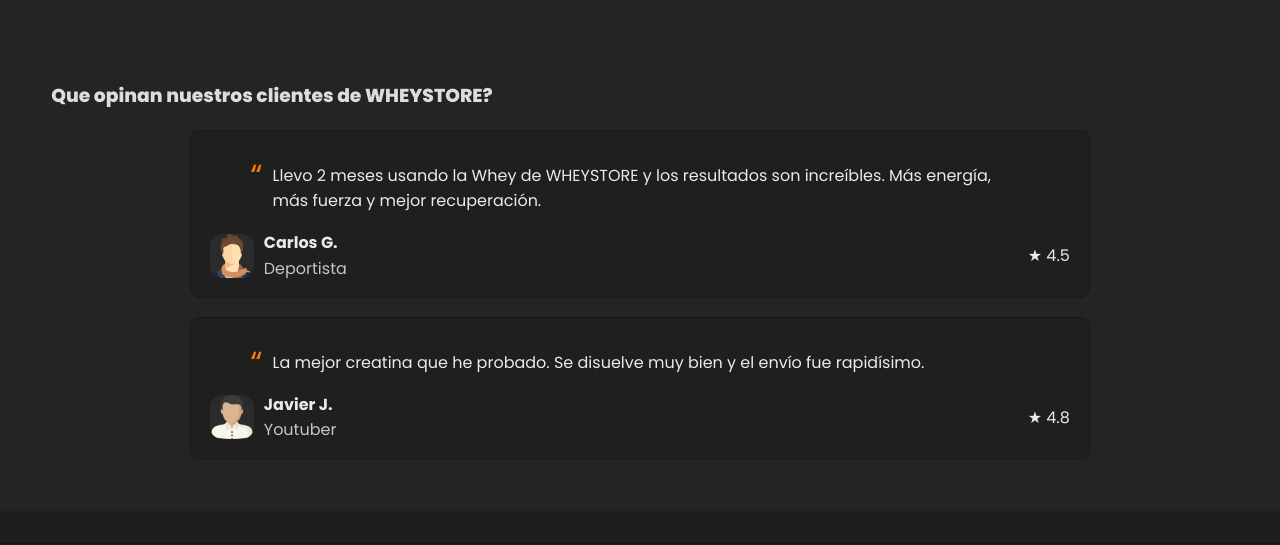
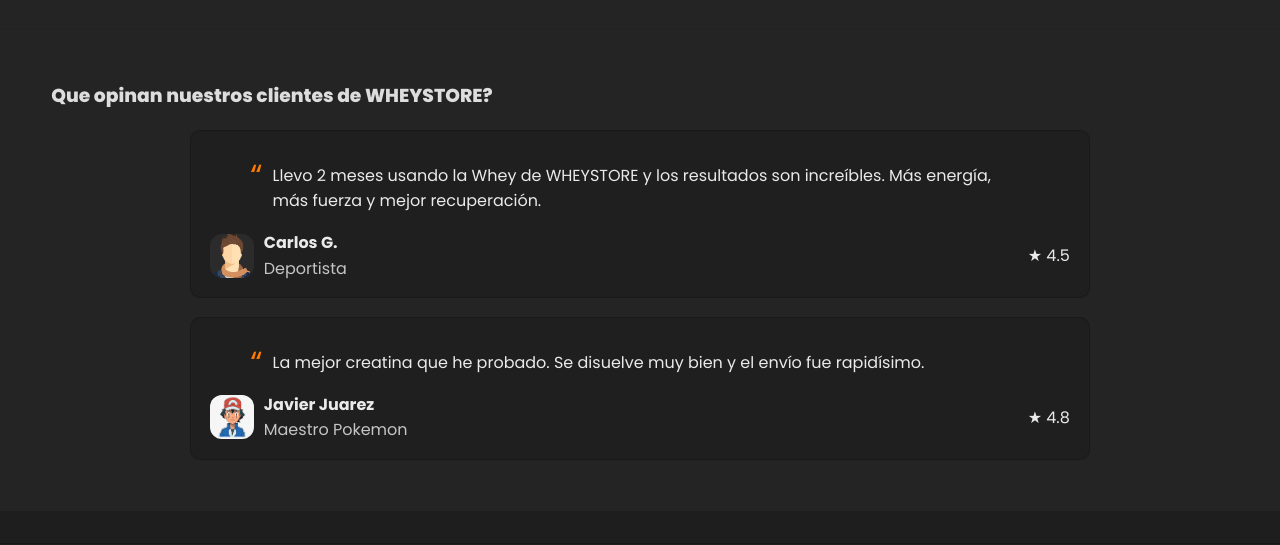
Before and after one commit to moyano9/WheyStore, a plain HTML site: page index.html in a window 1280 px wide. Shown: the part 2059-2604 px from the top of the page. Drawn offline with Linux system fonts and the light colour scheme.

Commit message:
logo producto y comentario javi

```diff
--- a/index.html
+++ b/index.html
@@ -154,8 +154,8 @@
           </blockquote>
           <div class="opiniones__meta">
             <div class="persona">
-              <img src="assets/user2.png" alt="Javier J." class="avatar">
-              <div><b>Javier J.</b><span class="suave" style="display:block">Youtuber</span></div>
+              <img src="assets/user3.png" alt="Javier J." class="avatar">
+              <div><b>Javier Juarez</b><span class="suave" style="display:block">Maestro Pokemon</span></div>
             </div>
             <div class="valoracion">★ 4.8</div>
           </div>
```
Also changed, not shown: producto.html (+1 -5 lines), assets/user3.png (added).
